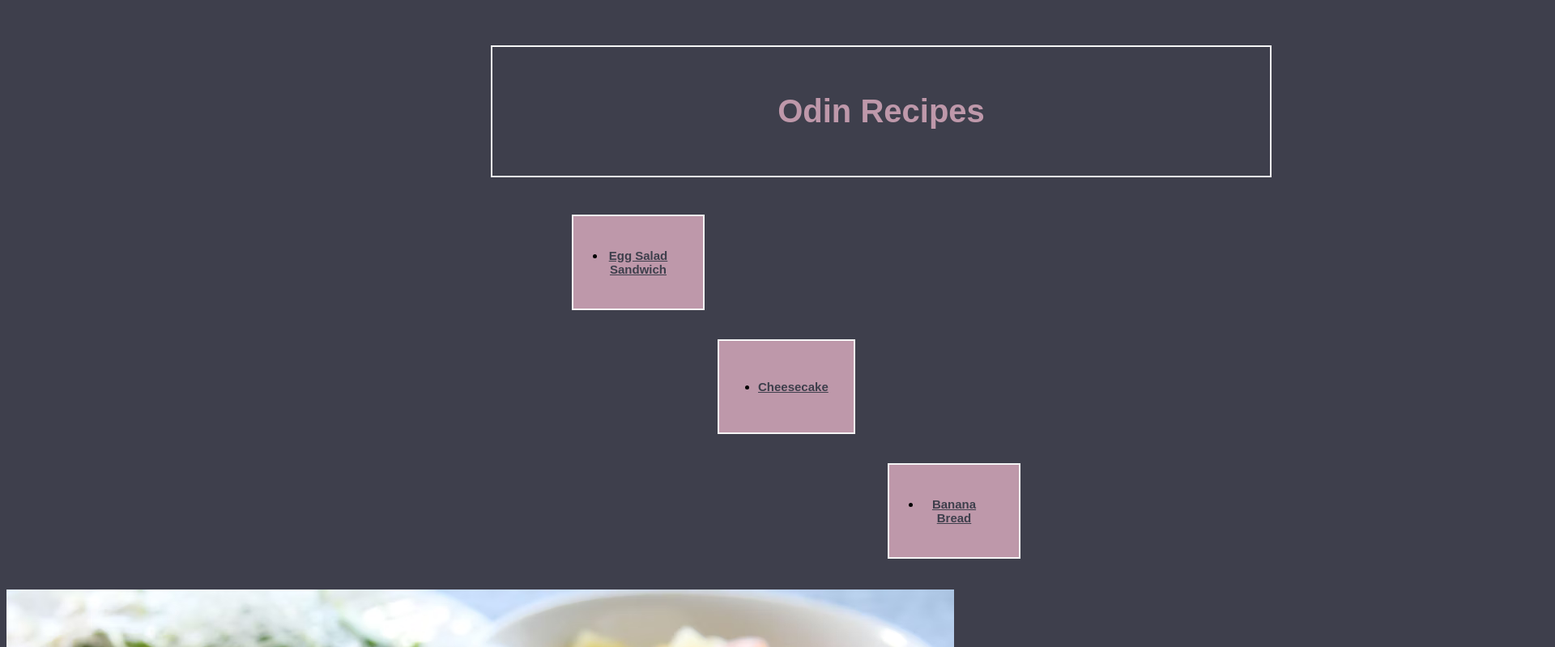
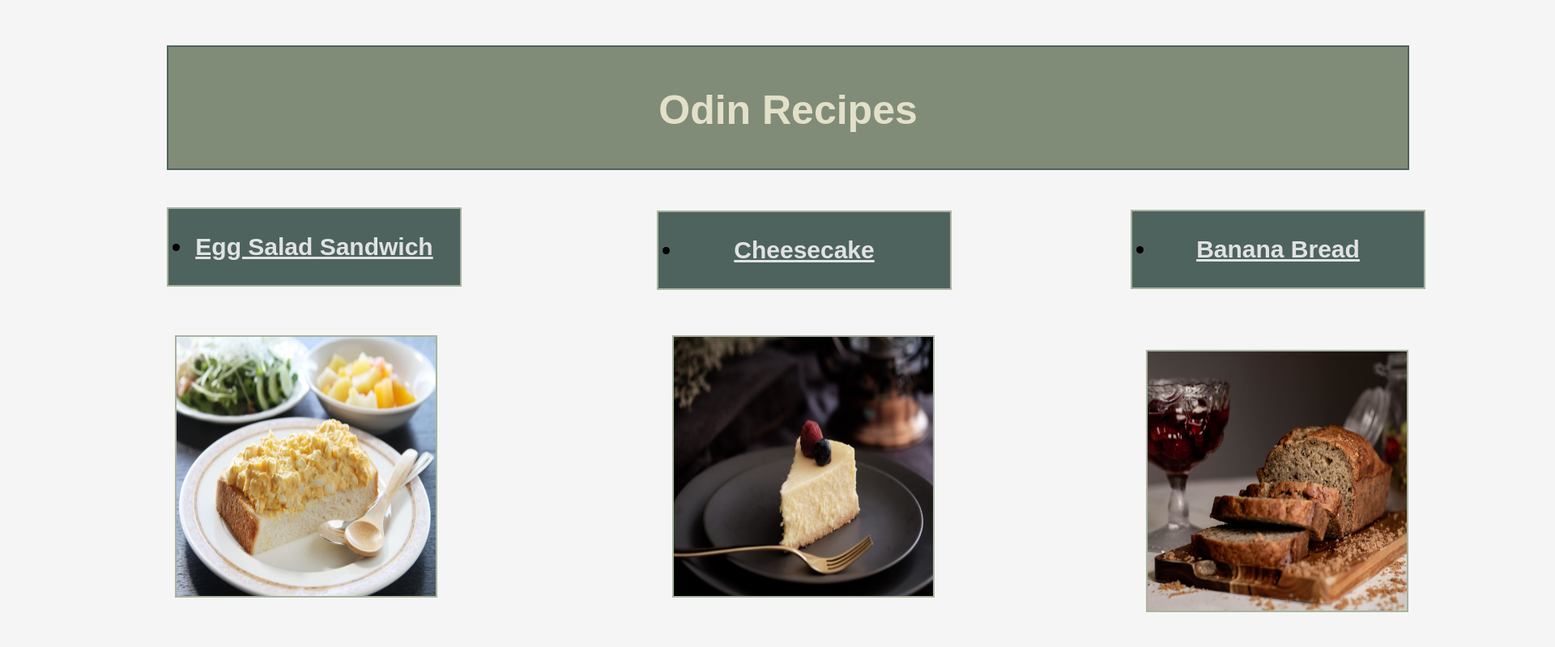
Before and after one commit to vshantej/odin-recipes, a plain HTML site: page index.html in a window 1280 px wide. Shown: the top 799 px of the page at 81% size, 1920 px wide, since content can reach past the window. Drawn offline with Linux system fonts and the light colour scheme.

Commit message:
Complete Index Page Redesign
Finish the color scheme change and reposition
the box models.

```diff
--- a/index.css
+++ b/index.css
@@ -1,6 +1,5 @@
-
 body {
-    background-color: #3e3f4c;
+    background-color: #f5f5f5;
 }
 
 .body {
@@ -9,42 +8,69 @@ body {
 }
 
 .title {
-    font-size: 20px;
-    color: #be98aa;
-    background-color: #3e3f4c;
+     outline: 2px solid #4e635e;
+    font-size: 25px;
+    font-weight: bold;
+    color: #e2e0c8;
+    background-color: #818c78;
     text-align: center;
-    margin: 50px 600px;
-    padding: 30px;
-    width: 900px;
-    height: 0 auto;
-    outline: 2px solid #f5f5f5
+    padding: 15px;
+    height: 120px;
+    width: 1500px;
+    margin: 50px 200px;
 }
 
 .link {
-    background-color: #be98aa;
+    background-color: #4e635e;
     text-align: center;
-    font-size: 15px;
-    padding: 40px;
-    width: 80px;
-    outline: 2px solid #f5f5f5;
+    font-size: 30px;
+    outline: 2px solid #a6b49e;
+    width: 300px;
+    margin: 0 auto;
+    padding: 30px;
+}
+
+a {
+    color: #e2e2e2;
+    font-weight: bold;
 }
 
 
-a {
-    color: #3e3f4c;
-    font-weight: bold;
-}
 
 #egg {
-    margin: 40px 660px;
+    margin-left: 160px;
 }
 
 #cheese {
-    margin: 40px 840px;
-    padding : 48px;
-    width: 70px;
+    margin-top: -90px;
 }
 
 #banana {
-    margin: 40px 1050px;
+    margin-left: 1350px;
+    margin-top: -95px;
 }
+
+
+
+img {
+    width: 320px;
+    height: 320px;
+}
+
+.eggp {
+    outline: 2px solid #a6b49e;
+    margin-left: 210px;
+    margin-top: 45px;
+}
+
+.cakep {
+    outline: 2px solid #a6b49e;
+    margin-left: 290px;
+    margin-top: -950px;
+}
+
+.breadp {
+    outline: 2px solid #a6b49e;
+    margin-left: 1409px;
+    margin-top: -400px;
+}
```
